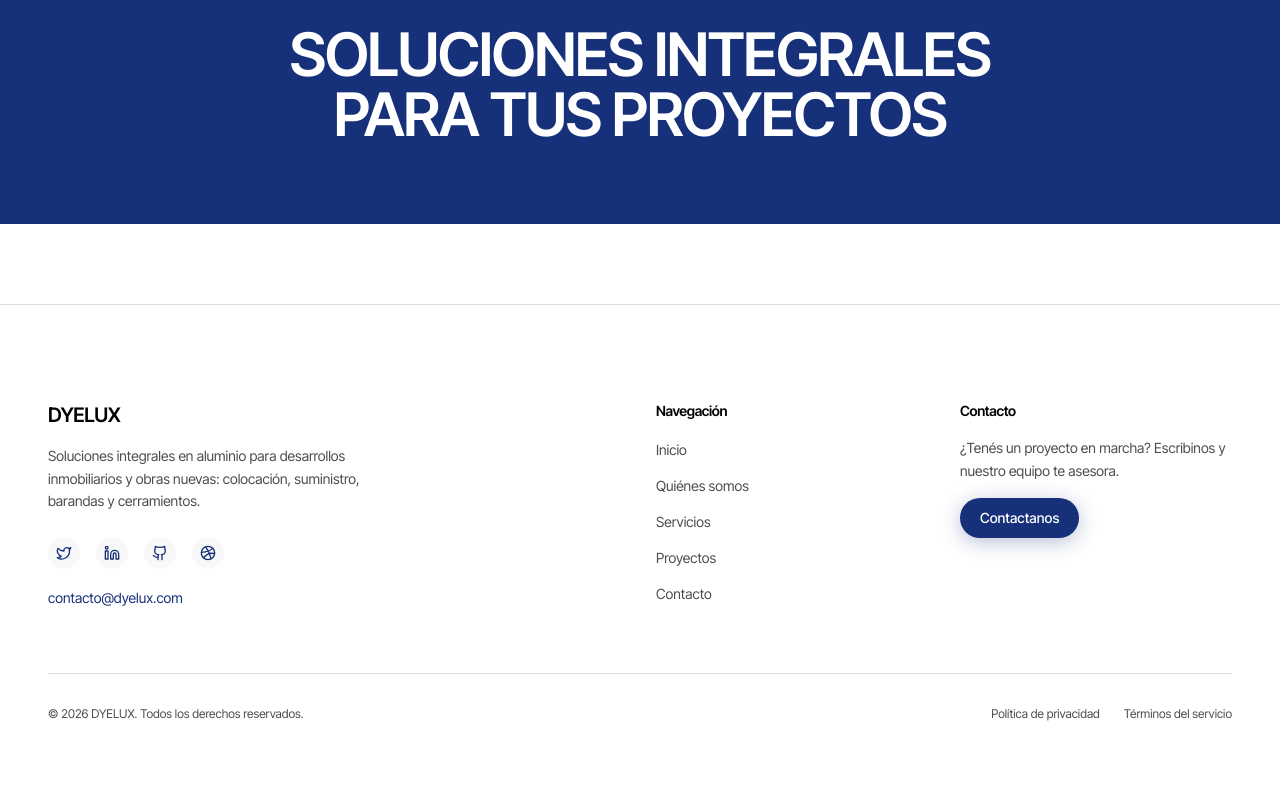
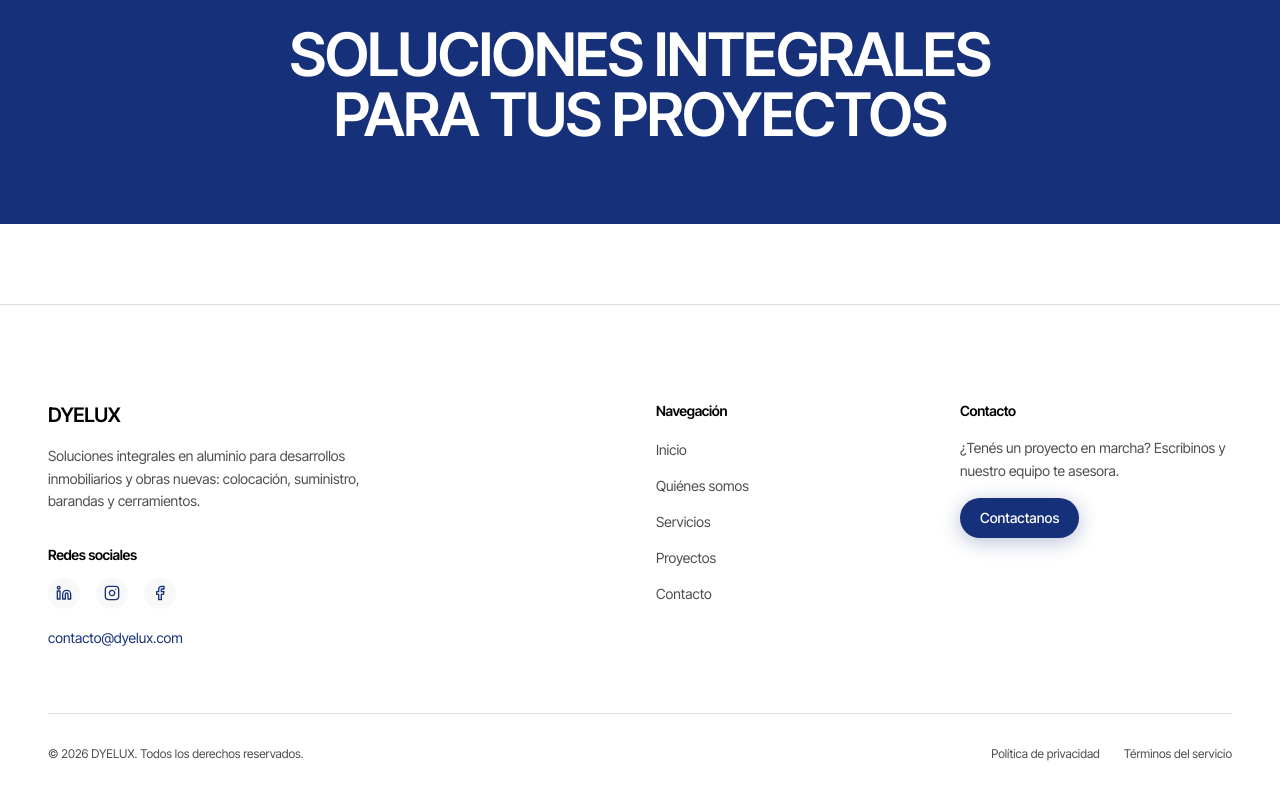
Before and after one commit to martinmateo1/edificios, a Next.js app: page / in a window 1280 px wide. Shown: the part 6155-6955 px from the top of the page. Built offline with nearby package versions, Linux system fonts and the light colour scheme.

Commit message:
feat: update footer social links and layout\n\nReplaced Twitter, Github, and Dribbble icons with LinkedIn, Instagram, and Facebook. Added social networks section header.

```diff
--- a/components/layout/footer.tsx
+++ b/components/layout/footer.tsx
@@ -1,13 +1,12 @@
 "use client"
 
 import Link from "next/link"
-import { Github, Linkedin, Twitter, Dribbble } from "lucide-react"
+import { Linkedin, Instagram, Facebook } from "lucide-react"
 
 const socialLinks = [
-  { href: "#", icon: Twitter, label: "Twitter" },
   { href: "#", icon: Linkedin, label: "LinkedIn" },
-  { href: "#", icon: Github, label: "GitHub" },
-  { href: "#", icon: Dribbble, label: "Dribbble" },
+  { href: "#", icon: Instagram, label: "Instagram" },
+  { href: "#", icon: Facebook, label: "Facebook" },
 ]
 
 const footerLinks = [
@@ -32,7 +31,8 @@ export function Footer() {
               Soluciones integrales en aluminio para desarrollos inmobiliarios y obras nuevas: colocación, suministro,
               barandas y cerramientos.
             </p>
-            <div className="flex items-center gap-4 mt-6">
+            <h4 className="text-sm font-semibold mt-8 mb-3">Redes sociales</h4>
+            <div className="flex items-center gap-4">
               {socialLinks.map((social) => (
                 <Link
                   key={social.label}
```
